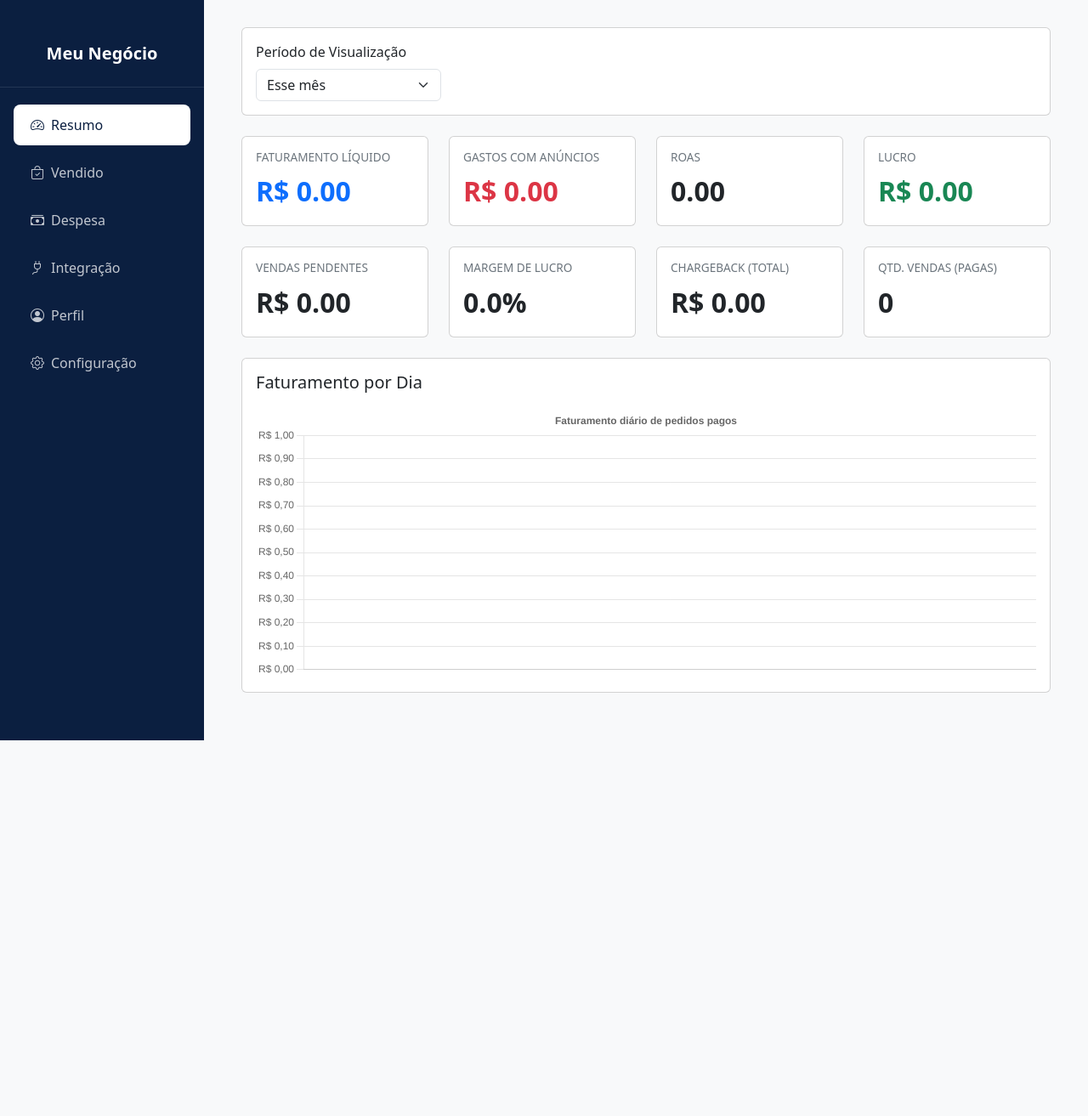
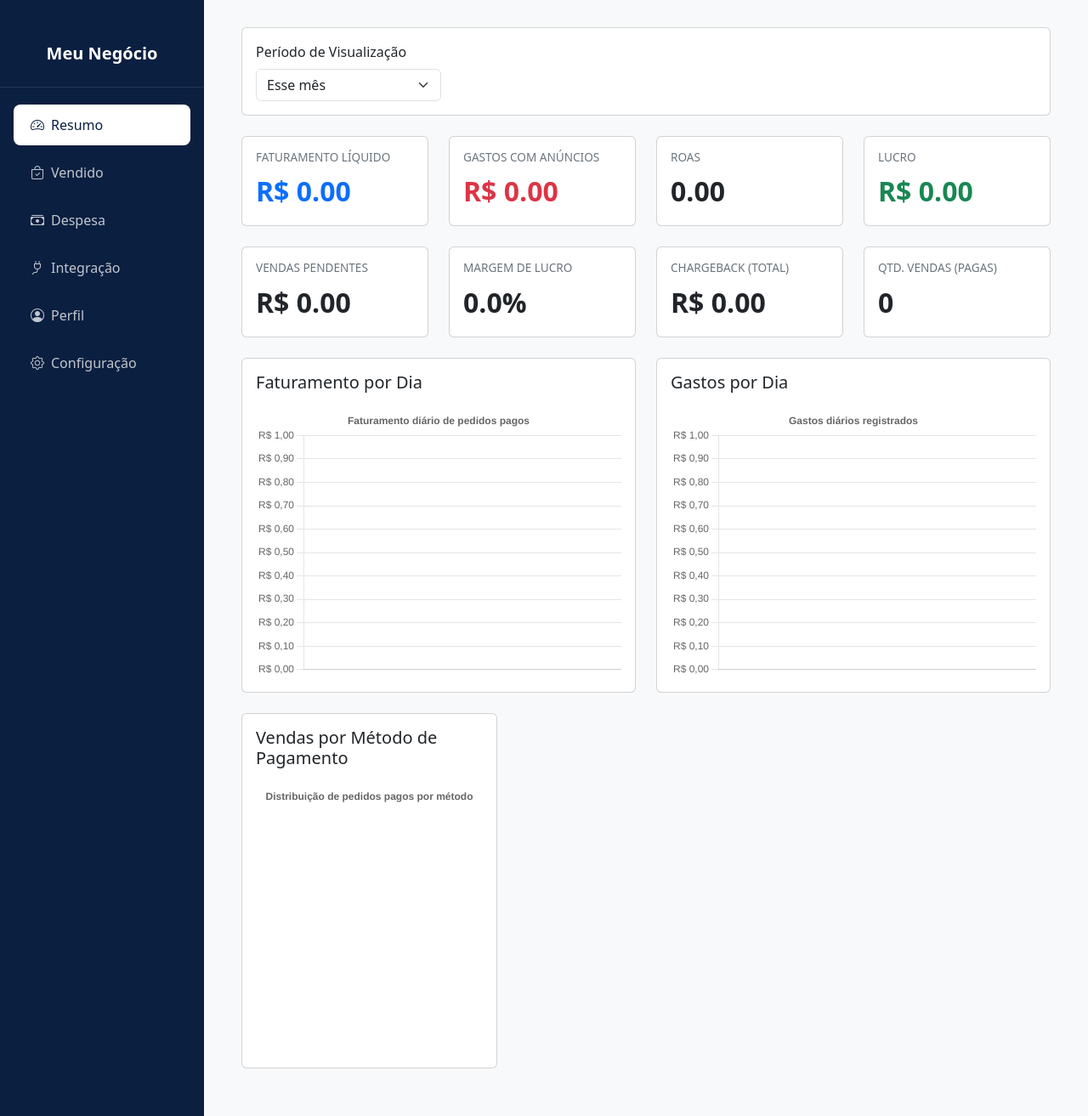
Before and after one commit to isacLima251/finan-as, a Flask app: page / in a window 1280 px wide. Shown: the whole page at 85% size. Before the commit the page ends 871 px from the top, so only its background shows below. Run offline with Flask 3, Linux system fonts and the light colour scheme; data that the repository does not hold is empty.

Commit message:
Add expense categories and new dashboard visualizations

```diff
--- a/meu_app/models.py
+++ b/meu_app/models.py
@@ -14,9 +14,11 @@ class Pedido(db.Model):
     data_vencimento = db.Column(db.DateTime, nullable=True)
     data_pagamento = db.Column(db.DateTime, nullable=True)
     observacao = db.Column(db.String(300), nullable=True)
+    metodo_pagamento = db.Column(db.String(50), nullable=True)
 
 
 class Gasto(db.Model):
     id = db.Column(db.Integer, primary_key=True)
     valor = db.Column(db.Float, nullable=False)
     data = db.Column(db.DateTime, nullable=False, default=datetime.utcnow)
+    categoria = db.Column(db.String(80), nullable=True)
--- a/meu_app/routes.py
+++ b/meu_app/routes.py
@@ -78,8 +78,51 @@ def dashboard():
         grafico_labels.append(dia_formatado)
         grafico_data.append(float(total or 0))
 
+    dia_gasto = func.date(Gasto.data)
+    gastos_query = db.session.query(
+        dia_gasto.label('dia'),
+        func.sum(Gasto.valor).label('total')
+    )
+    gastos_query = apply_date_filter(gastos_query, Gasto.data)
+    gastos_por_dia = gastos_query.group_by(dia_gasto).order_by(dia_gasto).all()
+
+    grafico_gastos_labels = []
+    grafico_gastos_data = []
+    for dia, total in gastos_por_dia:
+        if isinstance(dia, datetime):
+            dia_formatado = dia.strftime('%d/%m/%Y')
+        elif isinstance(dia, date):
+            dia_formatado = dia.strftime('%d/%m/%Y')
+        else:
+            try:
+                dia_formatado = datetime.strptime(str(dia), '%Y-%m-%d').strftime('%d/%m/%Y')
+            except ValueError:
+                dia_formatado = str(dia)
+        grafico_gastos_labels.append(dia_formatado)
+        grafico_gastos_data.append(float(total or 0))
+
+    pagamentos_query = db.session.query(
+        Pedido.metodo_pagamento,
+        func.count(Pedido.id)
+    ).filter(
+        Pedido.status == 'Pago',
+        Pedido.data_pagamento.isnot(None)
+    )
+    pagamentos_query = apply_date_filter(pagamentos_query, Pedido.data_pagamento)
+    pagamentos_por_metodo = pagamentos_query.group_by(Pedido.metodo_pagamento).all()
+
+    grafico_pagamentos_labels = []
+    grafico_pagamentos_data = []
+    for metodo, quantidade in pagamentos_por_metodo:
+        grafico_pagamentos_labels.append(metodo or 'Não informado')
+        grafico_pagamentos_data.append(int(quantidade or 0))
+
     print("grafico_labels:", grafico_labels)
     print("grafico_data:", grafico_data)
+    print("grafico_gastos_labels:", grafico_gastos_labels)
+    print("grafico_gastos_data:", grafico_gastos_data)
+    print("grafico_pagamentos_labels:", grafico_pagamentos_labels)
+    print("grafico_pagamentos_data:", grafico_pagamentos_data)
 
     return render_template(
         "dashboard.html",
@@ -88,7 +131,11 @@ def dashboard():
         data_inicio=data_inicio_str,
         data_fim=data_fim_str,
         grafico_labels=grafico_labels,
-        grafico_data=grafico_data
+        grafico_data=grafico_data,
+        grafico_gastos_labels=grafico_gastos_labels,
+        grafico_gastos_data=grafico_gastos_data,
+        grafico_pagamentos_labels=grafico_pagamentos_labels,
+        grafico_pagamentos_data=grafico_pagamentos_data
     )
 
 
@@ -145,14 +192,24 @@ def webhook_braip():
     if not trans_code: return jsonify({"status": "erro", "mensagem": "Código da transação ausente"}), 400
     pedido_existente = Pedido.query.filter_by(braip_trans_code=trans_code).first()
     status_braip = dados.get('status_compra_descricao')
+    metodo_pagamento_braip = dados.get('metodo_pagamento') or dados.get('forma_pagamento') or dados.get('forma_pagamento_desc')
     if pedido_existente:
         pedido = pedido_existente
         if status_braip == 'Entregue': pedido.status = 'A Receber'; pedido.data_vencimento = datetime.utcnow() + timedelta(days=30)
         elif status_braip == 'Pagamento Confirmado': pedido.status = 'Pago'; pedido.data_pagamento = datetime.utcnow()
         elif status_braip in ['Estornado', 'Recusado', 'Cancelado']: pedido.status = 'Frustrado'
+        if metodo_pagamento_braip:
+            pedido.metodo_pagamento = metodo_pagamento_braip
     else:
         if status_braip != 'Aprovada': return jsonify({"status": "ok"}), 200
-        pedido = Pedido(braip_trans_code=trans_code, cliente=dados.get('nome_cliente'), telefone=dados.get('cel_cliente'), valor=float(dados.get('valor_total')), status='Agendado')
+        pedido = Pedido(
+            braip_trans_code=trans_code,
+            cliente=dados.get('nome_cliente'),
+            telefone=dados.get('cel_cliente'),
+            valor=float(dados.get('valor_total')),
+            status='Agendado',
+            metodo_pagamento=metodo_pagamento_braip
+        )
         db.session.add(pedido)
     db.session.commit()
     return jsonify({"status": "sucesso"}), 200
@@ -166,13 +223,14 @@ def listar_despesas():
 @app.route('/adicionar_gasto', methods=['POST'])
 def adicionar_gasto():
     valor_gasto = request.form.get('valor_gasto')
+    categoria = request.form.get('categoria')
     if valor_gasto:
         try:
             valor_normalizado = float(str(valor_gasto).replace(',', '.'))
         except ValueError:
             return redirect(url_for('listar_despesas'))
 
-        novo_gasto = Gasto(valor=valor_normalizado)
+        novo_gasto = Gasto(valor=valor_normalizado, categoria=categoria)
         db.session.add(novo_gasto)
         db.session.commit()
     return redirect(url_for('listar_despesas'))
--- a/meu_app/templates/dashboard.html
+++ b/meu_app/templates/dashboard.html
@@ -103,11 +103,38 @@
         </div>
     </div>
 
-    <div class="card mb-4">
-        <div class="card-body">
-            <h5 class="card-title mb-3">Faturamento por Dia</h5>
-            <div class="position-relative" style="height: 320px;">
-                <canvas id="graficoFaturamento"></canvas>
+    <div class="row g-4 mb-4">
+        <div class="col-lg-6">
+            <div class="card h-100">
+                <div class="card-body">
+                    <h5 class="card-title mb-3">Faturamento por Dia</h5>
+                    <div class="position-relative" style="height: 320px;">
+                        <canvas id="graficoFaturamento"></canvas>
+                    </div>
+                </div>
+            </div>
+        </div>
+        <div class="col-lg-6">
+            <div class="card h-100">
+                <div class="card-body">
+                    <h5 class="card-title mb-3">Gastos por Dia</h5>
+                    <div class="position-relative" style="height: 320px;">
+                        <canvas id="graficoGastos"></canvas>
+                    </div>
+                </div>
+            </div>
+        </div>
+    </div>
+
+    <div class="row g-4 mb-4">
+        <div class="col-lg-6 col-xl-4">
+            <div class="card h-100">
+                <div class="card-body">
+                    <h5 class="card-title mb-3">Vendas por Método de Pagamento</h5>
+                    <div class="position-relative" style="height: 320px;">
+                        <canvas id="graficoPagamentos"></canvas>
+                    </div>
+                </div>
             </div>
         </div>
     </div>
@@ -135,14 +162,14 @@ document.addEventListener('DOMContentLoaded', function() {
         selectPeriodo.addEventListener('change', toggleCamposPersonalizados);
     }
 
-    const ctx = document.getElementById('graficoFaturamento');
-    if (ctx && typeof Chart !== 'undefined') {
+    const ctxFaturamento = document.getElementById('graficoFaturamento');
+    if (ctxFaturamento && typeof Chart !== 'undefined') {
         const faturamentoLabels = {{ grafico_labels|tojson }};
         const faturamentoValores = {{ grafico_data|tojson }};
         console.log('Faturamento labels:', faturamentoLabels);
         console.log('Faturamento valores:', faturamentoValores);
 
-        new Chart(ctx, {
+        new Chart(ctxFaturamento, {
             type: 'bar',
             data: {
                 labels: faturamentoLabels,
@@ -189,6 +216,101 @@ document.addEventListener('DOMContentLoaded', function() {
             }
         });
     }
+
+    const ctxGastos = document.getElementById('graficoGastos');
+    if (ctxGastos && typeof Chart !== 'undefined') {
+        const gastosLabels = {{ grafico_gastos_labels|tojson }};
+        const gastosValores = {{ grafico_gastos_data|tojson }};
+        console.log('Gastos labels:', gastosLabels);
+        console.log('Gastos valores:', gastosValores);
+
+        new Chart(ctxGastos, {
+            type: 'bar',
+            data: {
+                labels: gastosLabels,
+                datasets: [{
+                    label: 'Gastos (R$)',
+                    data: gastosValores,
+                    backgroundColor: 'rgba(220, 53, 69, 0.6)',
+                    borderColor: 'rgba(220, 53, 69, 1)',
+                    borderWidth: 1,
+                    borderRadius: 4,
+                    maxBarThickness: 40
+                }]
+            },
+            options: {
+                responsive: true,
+                maintainAspectRatio: false,
+                scales: {
+                    y: {
+                        beginAtZero: true,
+                        ticks: {
+                            callback: function(value) {
+                                return 'R$ ' + value.toLocaleString('pt-BR', { minimumFractionDigits: 2 });
+                            }
+                        }
+                    }
+                },
+                plugins: {
+                    legend: {
+                        display: false
+                    },
+                    title: {
+                        display: true,
+                        text: 'Gastos diários registrados'
+                    },
+                    tooltip: {
+                        callbacks: {
+                            label: function(context) {
+                                const valor = context.parsed.y || 0;
+                                return 'R$ ' + valor.toLocaleString('pt-BR', { minimumFractionDigits: 2 });
+                            }
+                        }
+                    }
+                }
+            }
+        });
+    }
+
+    const ctxPagamentos = document.getElementById('graficoPagamentos');
+    if (ctxPagamentos && typeof Chart !== 'undefined') {
+        const pagamentoLabels = {{ grafico_pagamentos_labels|tojson }};
+        const pagamentoValores = {{ grafico_pagamentos_data|tojson }};
+        console.log('Pagamentos labels:', pagamentoLabels);
+        console.log('Pagamentos valores:', pagamentoValores);
+
+        new Chart(ctxPagamentos, {
+            type: 'doughnut',
+            data: {
+                labels: pagamentoLabels,
+                datasets: [{
+                    label: 'Pedidos pagos',
+                    data: pagamentoValores,
+                    backgroundColor: [
+                        'rgba(13, 110, 253, 0.7)',
+                        'rgba(25, 135, 84, 0.7)',
+                        'rgba(255, 193, 7, 0.7)',
+                        'rgba(220, 53, 69, 0.7)',
+                        'rgba(102, 16, 242, 0.7)'
+                    ],
+                    borderWidth: 1
+                }]
+            },
+            options: {
+                responsive: true,
+                maintainAspectRatio: false,
+                plugins: {
+                    legend: {
+                        position: 'bottom'
+                    },
+                    title: {
+                        display: true,
+                        text: 'Distribuição de pedidos pagos por método'
+                    }
+                }
+            }
+        });
+    }
 });
 </script>
 {% endblock %}
```
Also changed, not shown: meu_app/templates/despesas.html (+13 -1 lines).
